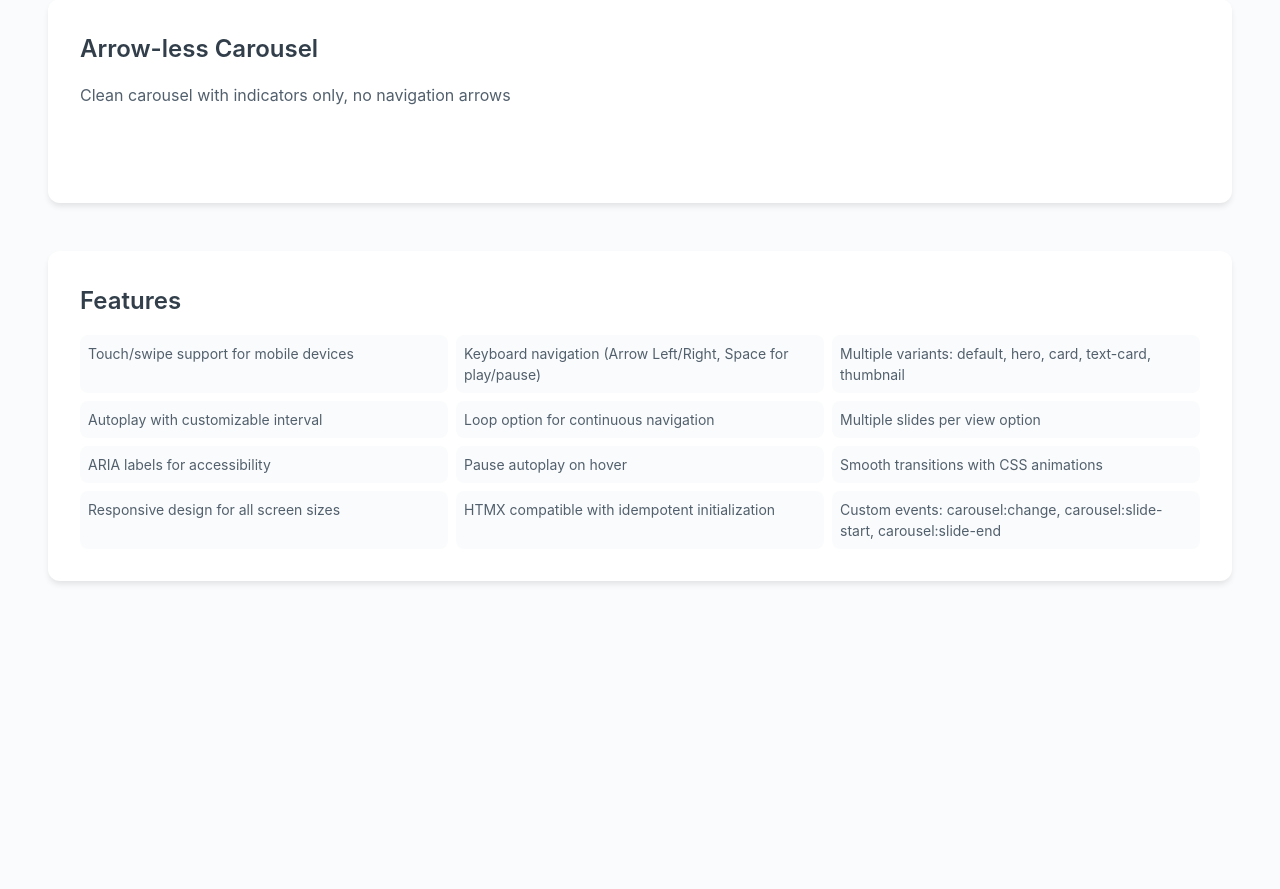
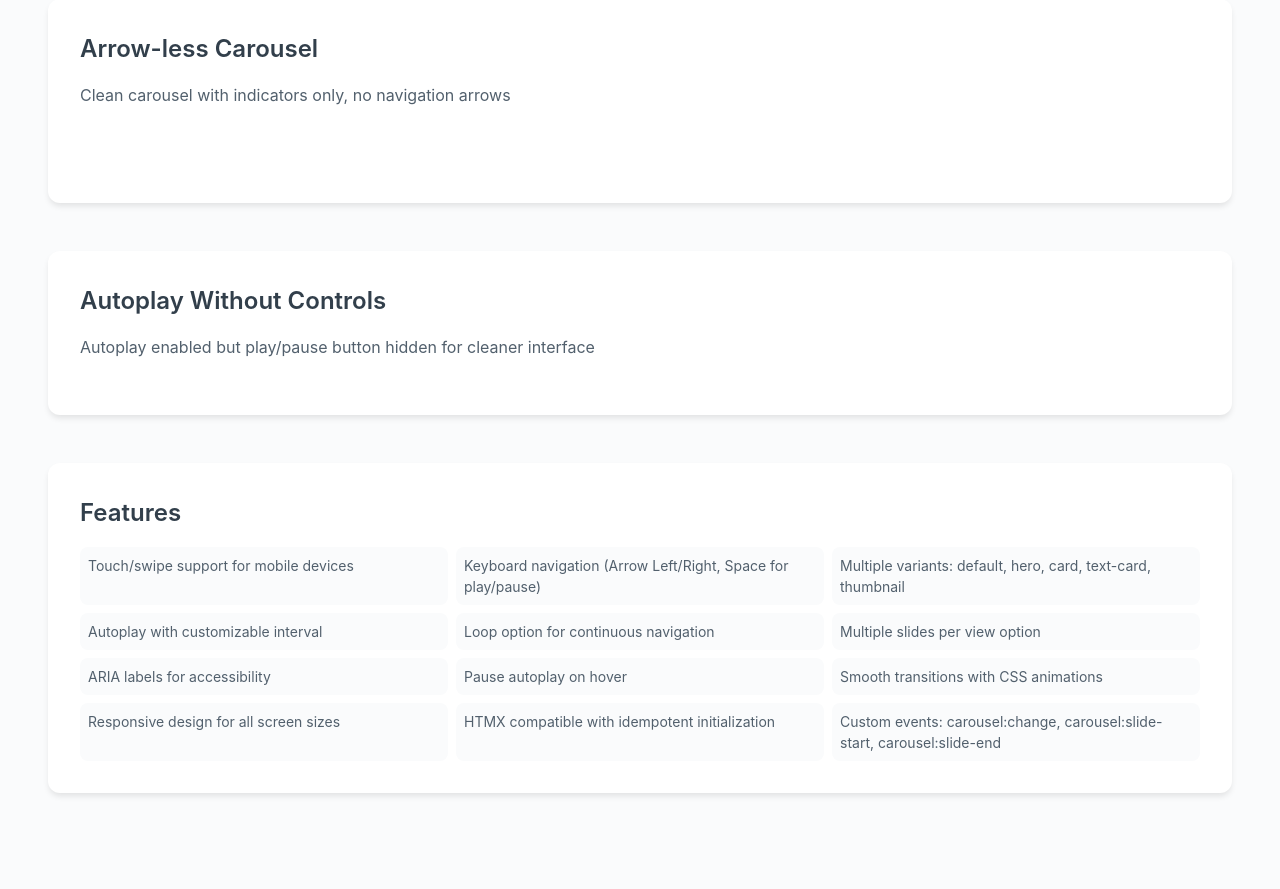
Before and after one commit to mtalhayasar/Adalex-UI, a Django app: template examples/playground/templates/demo/carousel_demo.html in a window 1280 px wide. Shown: the part 1867-2756 px from the top of the page. Before the commit the page ends 2451 px from the top, so only its background shows below. Run offline with Django 4.2, Linux system fonts and the light colour scheme; the template is opened without the code that fills it: most values are stand-ins (such as "Sample title", 1, 10 or a date in 2020).

Commit message:
v1.3.5 Carousel FIX

```diff
--- a/adalex_ui/templates/components/carousel.html
+++ b/adalex_ui/templates/components/carousel.html
@@ -3,7 +3,7 @@
 <div class="a-carousel a-carousel--{{ variant|default:'default' }}"
      id="{{ id }}"
      data-autoplay="{{ autoplay|default:False|lower }}"
-     data-autoplay-interval="{{ autoplay_interval|default:5000 }}"
+     data-auto play-interval="{{ autoplay_interval|default:5000 }}"
      data-loop="{{ loop|default:True|lower }}"
      data-slides-per-view="{{ slides_per_view|default:1 }}"
      role="region"
@@ -141,7 +141,7 @@
         </button>
         {% endif %}
 
-        {% if autoplay %}
+        {% if autoplay and show_play_button != False %}
         <button class="a-carousel__play-pause"
                 aria-label="Pause carousel"
                 data-playing="true"
--- a/examples/playground/templates/demo/carousel_demo.html
+++ b/examples/playground/templates/demo/carousel_demo.html
@@ -141,6 +141,13 @@
   </div>
 
   <div class="demo-section">
+    <h2>Autoplay Without Controls</h2>
+    <p>Autoplay enabled but play/pause button hidden for cleaner interface</p>
+
+    {% include 'components/carousel.html' with id='carousel-autoplay-hidden' items=default_items variant='default' autoplay=True autoplay_interval=3500 show_play_button=False show_indicators=True show_arrows=True loop=True %}
+  </div>
+
+  <div class="demo-section">
     <h2>Features</h2>
     <ul class="demo-features">
       <li>Touch/swipe support for mobile devices</li>
```
Also changed, not shown: docs/COMPONENTS.md (+1 -0 lines).
